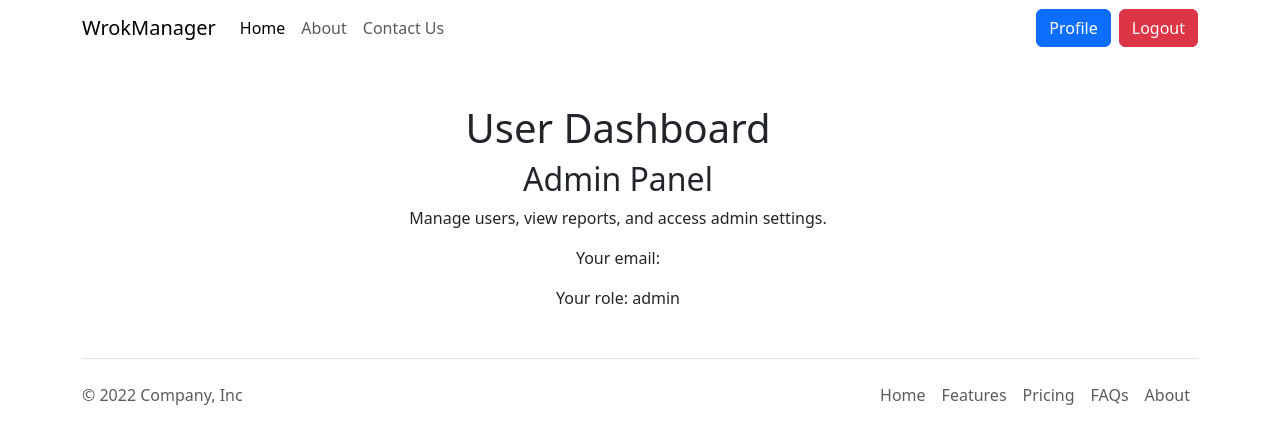
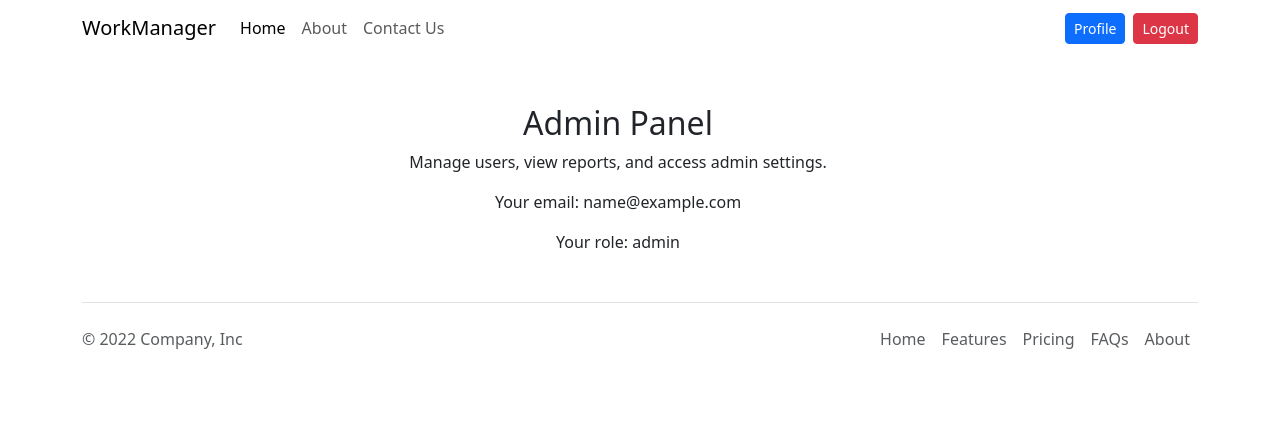
Before and after one commit to Bishnu59273/work-manager, a Next.js app: page /dashboard in a window 1280 px wide. Shown: the top 444 px of the page. Built offline with nearby package versions, Linux system fonts and the light colour scheme; sample sign-in values are in the browser's storage.

Commit message:
bugs fixed, logut button added

```diff
--- a/package.json
+++ b/package.json
@@ -16,12 +16,14 @@
     "jwt-decode": "^4.0.0",
     "mongoose": "^8.7.2",
     "next": "14.2.16",
+    "nookies": "^2.5.2",
     "react": "^18",
     "react-dom": "^18",
     "react-router-dom": "^6.27.0"
   },
   "devDependencies": {
     "@types/bootstrap": "^5.2.10",
+    "@types/js-cookie": "^3.0.6",
     "@types/react": "^18.3.12",
     "postcss": "^8",
     "tailwindcss": "^3.4.14"
--- /dev/null
+++ b/src/app/UserContext.js
@@ -0,0 +1,49 @@
+// UserContext.js
+"use client";
+import { createContext, useContext, useState, useEffect } from "react";
+import { jwtDecode } from "jwt-decode";
+
+// Create context
+const UserContext = createContext();
+
+// Provider component
+export const UserProvider = ({ children }) => {
+  const [userDetails, setUserDetails] = useState(null);
+
+  const loadUserDetails = () => {
+    const token = localStorage.getItem("token");
+    if (token) {
+      try {
+        const decoded = jwtDecode(token);
+        setUserDetails(decoded);
+      } catch (error) {
+        console.error("Failed to decode token:", error);
+        setUserDetails(null); // If there's an error, set to null
+      }
+    } else {
+      setUserDetails(null); // No token means no user
+    }
+  };
+
+  // Run once on mount to load user details
+  useEffect(() => {
+    loadUserDetails();
+
+    // Listen for storage changes (to handle logout in other tabs)
+    const handleStorageChange = () => loadUserDetails();
+    window.addEventListener("storage", handleStorageChange);
+
+    return () => {
+      window.removeEventListener("storage", handleStorageChange);
+    };
+  }, []);
+
+  return (
+    <UserContext.Provider value={{ userDetails, setUserDetails }}>
+      {children}
+    </UserContext.Provider>
+  );
+};
+
+// Custom hook to use the context
+export const useUser = () => useContext(UserContext);
--- a/src/app/components/NavBar.js
+++ b/src/app/components/NavBar.js
@@ -1,40 +1,23 @@
 "use client";
 import Link from "next/link";
-// import "../style/styles.css";
-import { useEffect, useState } from "react";
-import { jwtDecode } from "jwt-decode";
+import { useUser } from "../UserContext";
 import { useRouter } from "next/navigation";
 
 export default function NavBar() {
-  const [role, setRole] = useState(null);
   const router = useRouter();
-  const [username, setUserInfo] = useState(null);
-
-  useEffect(() => {
-    const token = localStorage.getItem("token");
-    if (token) {
-      const decoded = jwtDecode(token);
-      setUserInfo(decoded.username);
-      setRole(decoded.role);
-    } else {
-      setRole(null);
-    }
-  }, []);
+  const { userDetails, setUserDetails } = useUser();
 
   const handleLogout = () => {
     localStorage.removeItem("token");
-    localStorage.removeItem("role");
-    localStorage.removeItem("email");
-    localStorage.removeItem("username");
-    setUserInfo(null);
-    setRole(null);
+    setUserDetails(null); // Update context on logout
     router.push("/login");
   };
+
   return (
     <nav className="navbar navbar-expand-lg">
       <div className="container">
         <Link className="navbar-brand" href="/">
-          WrokManager
+          WorkManager
         </Link>
         <button
           className="navbar-toggler"
@@ -65,36 +48,26 @@ export default function NavBar() {
               </Link>
             </li>
           </ul>
+
           <ul className="navbar-nav mb-2 mb-lg-0 login">
+            {userDetails ? (
+              <>
                 <li className="nav-item">
-              {role === "admin" && (
-                <Link className="btn btn-primary" href="/dashboard">
+                  <Link className="btn btn-primary btn-sm " href="/dashboard">
                     Profile
                   </Link>
-              )}
                 </li>
                 <li className="nav-item">
-              {role === "radiologist" && (
-                <Link className="btn btn-primary" href="/dashboard">
-                  Profile
-                </Link>
-              )}
-            </li>
-            <li className="nav-item">
-              {role === "normal_user" && (
-                <Link className="btn btn-primary" href="/dashboard">
-                  {username}
-                </Link>
-              )}
-            </li>
-            <li className="nav-item">
-              {role && (
-                <button className="btn btn-danger ms-2" onClick={handleLogout}>
+                  <button
+                    type="button"
+                    className="btn btn-danger btn-sm ms-2"
+                    onClick={handleLogout}
+                  >
                     Logout
                   </button>
-              )}
                 </li>
-            {!role && (
+              </>
+            ) : (
               <>
                 <li className="nav-item">
                   <Link className="nav-link" href="/login">
--- a/src/app/components/ProtectedRoute.js
+++ b/src/app/components/ProtectedRoute.js
@@ -1,32 +1,56 @@
 "use client";
 import { useRouter } from "next/navigation";
-import { useEffect, useState } from "react";
-import { jwtDecode } from "jwt-decode";
+import { useState, useEffect } from "react";
+import { jwtDecode } from "jwt-decode"; // Ensure this is imported
 
 export default function ProtectedRoute({ children, requiredRole }) {
   const router = useRouter();
-  const [authorized, setAuthorized] = useState(null); // null for loading state
+  const [authorized, setAuthorized] = useState(null); // null means loading state
+
+  // Function to get and decode token
+  const getTokenDetails = () => {
+    const token = localStorage.getItem("token");
+    if (!token) return null;
+
+    try {
+      return jwtDecode(token);
+    } catch (error) {
+      console.error("Invalid token:", error);
+      return null; // Return null for invalid token
+    }
+  };
 
   useEffect(() => {
-    const token = localStorage.getItem("token");
-    if (token) {
-      const decoded = jwtDecode(token);
-      if (!requiredRole || decoded.role === requiredRole) {
-        setAuthorized(true);
-      } else {
-        setAuthorized(false);
-        router.push("/login"); // Redirect if role does not match
-      }
+    const decoded = getTokenDetails();
+
+    // If no token or invalid token, redirect to login
+    if (!decoded) {
+      setAuthorized(false);
+      router.replace("/login");
+      return; // Exit early
+    }
+
+    // Check role authorization
+    if (!requiredRole || decoded.role === requiredRole) {
+      setAuthorized(true); // Authorized if role matches or no specific role required
     } else {
       setAuthorized(false);
-      router.push("/login"); // Redirect if no token
+      router.replace("/login"); // Redirect if role does not match
     }
   }, [requiredRole, router]);
 
+  // Show loading state while checking authorization
   if (authorized === null) {
-    // You might want to show a loading state here
-    return <div className="container text-center m-5">Loading...</div>; // or null to render nothing
+    return (
+      <div className="container text-center m-5">
+        <div className="spinner-border" role="status">
+          <span className="visually-hidden">Loading...</span>
+        </div>
+        <p>Loading, please wait...</p>
+      </div>
+    );
   }
 
-  return authorized ? children : null; // Render children if authorized
+  // Render children if authorized, otherwise null (redirect will occur)
+  return authorized ? children : null;
 }
--- a/src/app/dashboard/page.js
+++ b/src/app/dashboard/page.js
@@ -1,77 +1,59 @@
 "use client";
-import { useEffect, useState } from "react";
 import ProtectedRoute from "../components/ProtectedRoute"; // Ensure only authenticated users can access
-import { useRouter } from "next/navigation";
+import { useUser } from "../UserContext"; // Import the user context
+import { useEffect } from "react";
+import { jwtDecode } from "jwt-decode";
 
 export default function Dashboard() {
-  const [role, setRole] = useState("");
-
-  const [userInfo, setUserInfo] = useState({
-    username: "",
-    email: "",
-    role: "",
-  });
-
-  const router = useRouter();
+  const { userDetails, setUserDetails } = useUser(); // Get userDetails from context
 
   useEffect(() => {
-    const storedRole = localStorage.getItem("role");
-    const username = localStorage.getItem("username");
-    const email = localStorage.getItem("email");
-    const role = localStorage.getItem("role");
-    if (storedRole) {
-      setRole(storedRole);
-      setUserInfo({ username, email, role });
+    const token = localStorage.getItem("token");
+    if (token) {
+      try {
+        const decoded = jwtDecode(token);
+        setUserDetails(decoded); // Update user context with decoded token
+      } catch (error) {
+        console.error("Failed to decode token:", error);
+      }
     } else {
-      router.push("/");
+      setUserDetails(null); // No token means no user
     }
-  }, [router]);
-
-  // const handleLogout = () => {
-  //   localStorage.removeItem("token");
-  //   localStorage.removeItem("username");
-  //   localStorage.removeItem("email");
-  //   localStorage.removeItem("role");
-  //   router.push("/");
-  // };
+  }, [setUserDetails]); // Only run on mount
 
   return (
-    <ProtectedRoute>
+    <ProtectedRoute requiredRole={userDetails?.role}>
+      {" "}
+      {/* Pass role correctly */}
       <div className="container text-center m-5">
-        <h1>User Dashboard</h1>
-        {role === "admin" && (
+        {userDetails?.role === "admin" && (
           <div>
             <h2>Admin Panel</h2>
             <p>Manage users, view reports, and access admin settings.</p>
-            <p>Your email: {userInfo.email}</p>
-            <p>Your role: {userInfo.role}</p>
-
-            {/* Additional admin components */}
+            <p>Your email: {userDetails.email}</p>
+            <p>Your role: {userDetails.role}</p>
           </div>
         )}
-        {role === "radiologist" && (
+
+        {userDetails?.role === "radiologist" && (
           <div>
             <h2>Radiologist Dashboard</h2>
             <p>View patient records, analyze images, and generate reports.</p>
-            <p>Your email: {userInfo.email}</p>
-            <p>Your role: {userInfo.role}</p>
-
-            {/* Additional radiologist components */}
+            <p>Your email: {userDetails.email}</p>
+            <p>Your role: {userDetails.role}</p>
           </div>
         )}
-        {role === "normal_user" && (
+
+        {userDetails?.role === "normal_user" && (
           <div>
             <h2>User Dashboard</h2>
             <p>
               Access your profile, view your history, and manage your settings.
             </p>
-            <p>Your email: {userInfo.email}</p>
-            <p>Your role: {userInfo.role}</p>
-
-            {/* Additional user components */}
+            <p>Your email: {userDetails.email}</p>
+            <p>Your role: {userDetails.role}</p>
           </div>
         )}
-        {!role && <p>Loading role information...</p>}
       </div>
     </ProtectedRoute>
   );
--- a/src/app/layout.js
+++ b/src/app/layout.js
@@ -1,21 +1,25 @@
+// RootLayout.js
 import "bootstrap/dist/css/bootstrap.min.css";
 import AddBootstrap from "./AddBootstrap";
 import NavBar from "./components/NavBar";
 import Footer from "./components/Footer";
+import { UserProvider } from "./UserContext"; // Adjust path as necessary
 
 export const metadata = {
   title: "Work Manager",
-  description: "Create by deep",
+  description: "Created by deep",
 };
 
 export default function RootLayout({ children }) {
   return (
     <html lang="en">
       <body>
-        <NavBar />
-        <AddBootstrap />
-        {children}
-        <Footer />
+        <UserProvider>
+          <NavBar />
+          <AddBootstrap />
+          {children}
+          <Footer />
+        </UserProvider>
       </body>
     </html>
   );
```
Also changed, not shown: src/app/api/login/route.js (+0 -12 lines), src/app/login/page.js (+25 -35 lines), 1 other file (tests, documents, lock files or other folders). Lines whose indentation alone changed are shown as unchanged.
